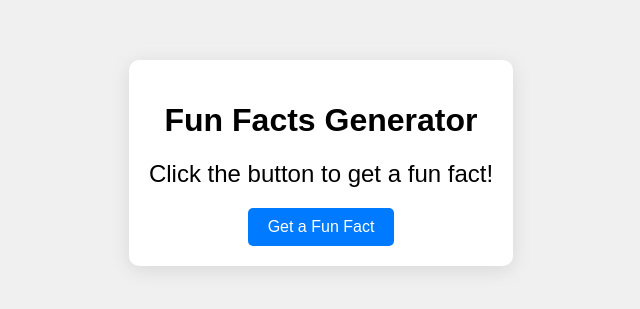
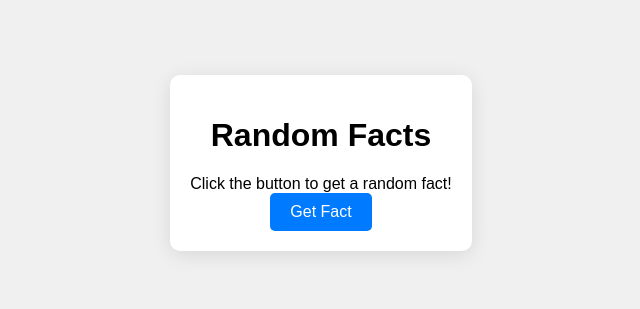
Before and after one commit to mathu3004/crocs_facts, a plain HTML site: page index.html in a window 1280 px wide. Shown: the part 237-546 px from the top of the page, without its empty margins (319-959 px from the left). Drawn offline with Linux system fonts and the light colour scheme.

Commit message:
Update index.html

```diff
--- a/index.html
+++ b/index.html
@@ -4,13 +4,13 @@
     <meta charset="UTF-8">
     <meta name="viewport" content="width=device-width, initial-scale=1.0">
     <link rel="stylesheet" href="styles.css">
-    <title>Fun Facts Generator</title>
+    <title>Random Facts</title>
 </head>
 <body>
     <div class="container">
-        <h1>Fun Facts Generator</h1>
-        <div class="fact" id="factDisplay">Click the button to get a fun fact!</div>
-        <button id="factButton">Get a Fun Fact</button>
+        <h1>Random Facts</h1>
+        <div id="factDisplay" class="fact-display">Click the button to get a random fact!</div>
+        <button id="factButton" class="fact-button">Get Fact</button>
     </div>
     <script src="script.js"></script>
 </body>
```
